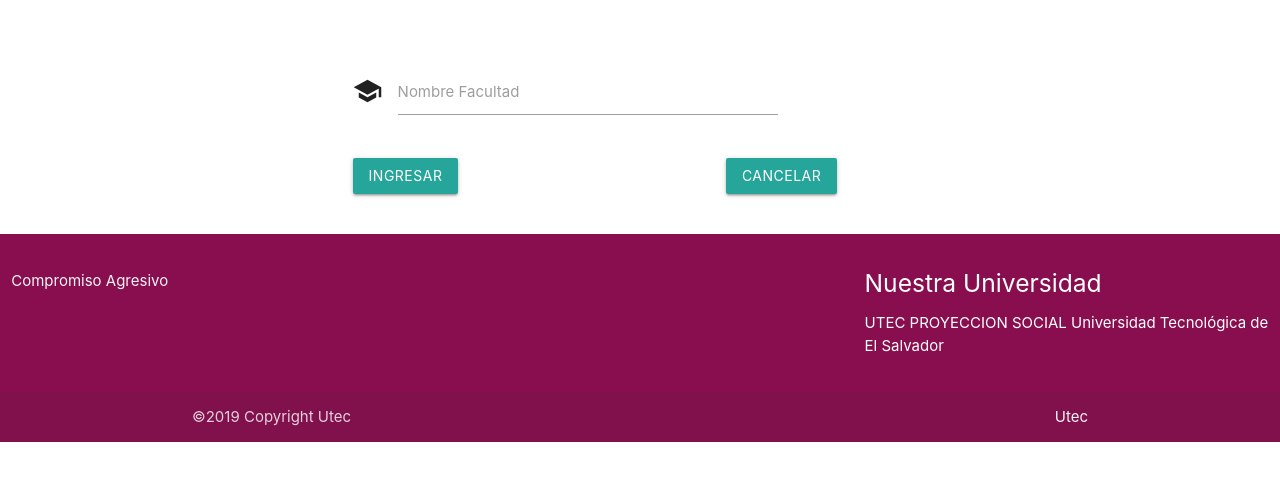
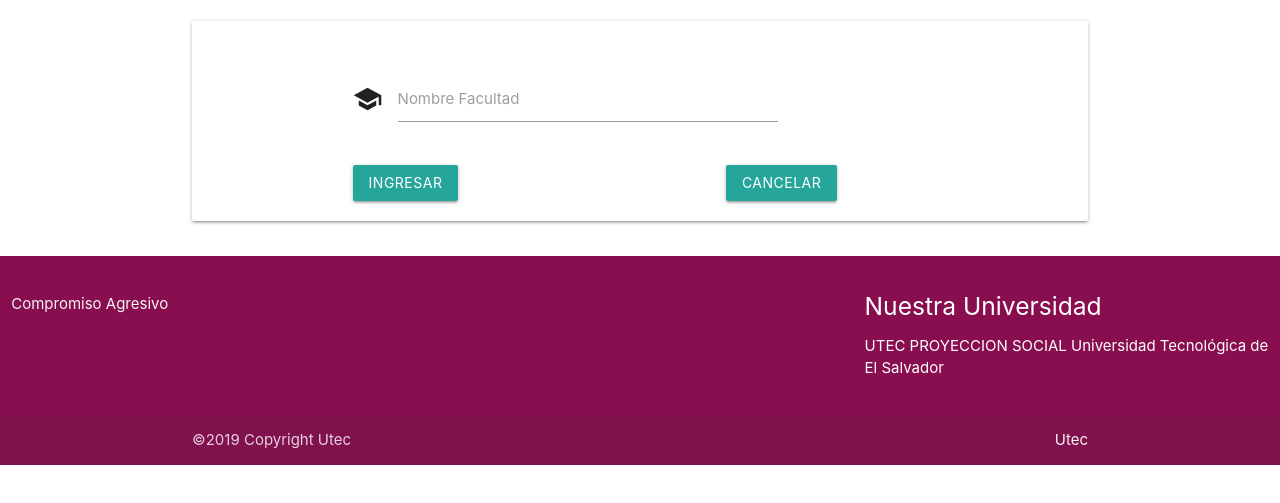
Before and after one commit to OmarAlbafica/proyeccion-social-design, a plain HTML site: page parte1/5-facultades/facultades.html in a window 1280 px wide. Shown: the part 145-648 px from the top of the page. Drawn offline with nearby package versions, Linux system fonts and the light colour scheme; files whose address does not match are found by name.

Commit message:
cambio
formulario le agregue card

```diff
--- a/parte1/5-facultades/facultades.html
+++ b/parte1/5-facultades/facultades.html
@@ -57,7 +57,7 @@
           <div class="container" style="margin-top: 20px">
             <div class="row" style="margin-top: 20px">
               <h3>Nueva Facultad</h3>
-              <form class="col s12">
+              <form class="card col s12">
                       <div class="row" style="margin-top: 40px" >
 
               <div class='input-field col s6 offset-l2'>
```
Also changed, not shown: parte1/10-lista_seguimiento/listaseguimiento.html (+3 -2 lines).
